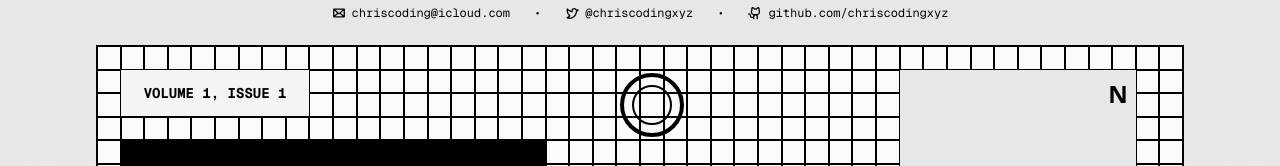
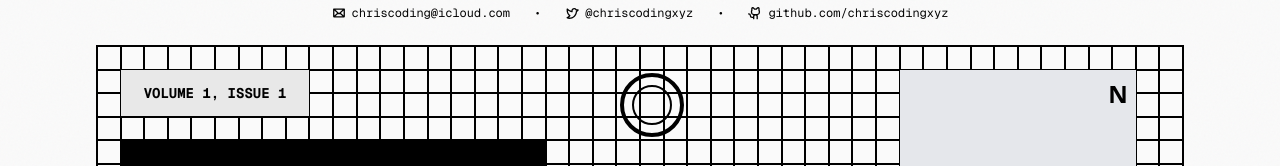
Before and after one commit to chriscodingxyz/2026-portfolio, a Next.js app: page / in a window 1280 px wide. Shown: the part 195-361 px from the top of the page. Built offline with nearby package versions, Linux system fonts and the light colour scheme.

Commit message:
refactor: grid color

```diff
--- a/app/page.tsx
+++ b/app/page.tsx
@@ -4,7 +4,7 @@ import { Envelope, TwitterLogo, GithubLogo } from '@phosphor-icons/react'
 
 export default function Home() {
   return (
-    <div className='min-h-screen bg-[#e8e8e8] text-black'>
+    <div className='min-h-screen bg-[#fafafa] text-black'>
       {/* Main Content */}
       <div className='max-w-6xl mx-auto p-8'>
         {/* Header */}
@@ -91,7 +91,7 @@ export default function Home() {
 
             {/* VOLUME 1, ISSUE 1 box - top left */}
             <div
-              className='bg-gray-100 relative z-10 flex items-center justify-center m-[0.5px]'
+              className='bg-[#e8e8e8] relative z-10 flex items-center justify-center m-[0.5px]'
               style={{
                 gridColumn: '2 / 10',
                 gridRow: '2 / 4'
```
